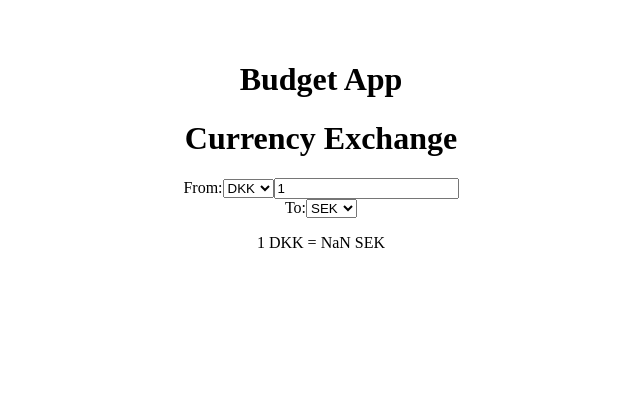
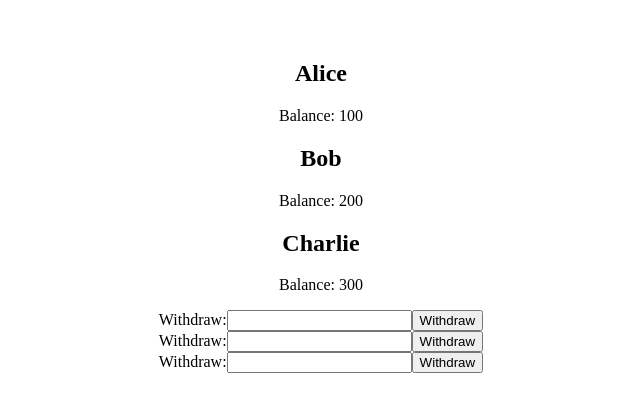
Before and after one commit to Misfosster/BudgetApp, a React (Vite) app: page / in a window 1280 px wide. Shown: the top 412 px of the page, without its empty margins (319-959 px from the left). Built offline with nearby package versions, Linux system fonts and the light colour scheme; no server answers.

Commit message:
working withdraw

```diff
--- a/src/App.jsx
+++ b/src/App.jsx
@@ -1,23 +1,40 @@
-import React from "react";
-
-import { useState } from "react";
-
-import CurrencyExchange from "./CurrencyExchange.jsx";
-
+import React, { useState } from "react";
+import User from "./components/User";
+import Withdraw from "./components/Withdraw";
 
 function App() {
+  const [users, setUsers] = useState({
+    User1: {
+      name: "Alice",
+      balance: 100,
+    },
+    User2: {
+      name: "Bob",
+      balance: 200,
+    },
+    User3: {
+      name: "Charlie",
+      balance: 300,
+    },
+  });
 
-    const [users, setUsers] = useState([
-        { name: 'User1', balance: 500 },
-        { name: 'User2', balance: 1000 },
-        { name: 'User3', balance: 250 }
-    ]);
-    return (
-     <div>
+  const handleWithdraw = (userId, amount) => {
+    setUsers((prevUsers) => {
+      const userToUpdate = prevUsers[userId];
+      const newBalance = userToUpdate.balance - amount;
+      const updatedUser = { ...userToUpdate, balance: newBalance };
+      return { ...prevUsers, [userId]: updatedUser };
+    });
+  };
 
-      <h1>Budget App</h1>
-
-      <CurrencyExchange/>
+  return (
+    <div>
+      <User user={users.User1} />
+      <User user={users.User2} />
+      <User user={users.User3} />
+      <Withdraw userId="User1" handleWithdraw={handleWithdraw} />
+      <Withdraw userId="User2" handleWithdraw={handleWithdraw} />
+      <Withdraw userId="User3" handleWithdraw={handleWithdraw} />
     </div>
   );
 }
--- /dev/null
+++ b/src/components/User.jsx
@@ -0,0 +1,14 @@
+import React from "react";
+
+function User(props) {
+  const { name, balance } = props.user;
+
+  return (
+    <div>
+      <h2>{name}</h2>
+      <p>Balance: {balance}</p>
+    </div>
+  );
+}
+
+export default User;
--- a/src/components/Withdraw.jsx
+++ b/src/components/Withdraw.jsx
@@ -0,0 +1,30 @@
+import React, { useState } from "react";
+
+function Withdraw(props) {
+  const [amount, setAmount] = useState("");
+
+  const handleSubmit = (event) => {
+    event.preventDefault();
+    const { userId, handleWithdraw } = props;
+    handleWithdraw(userId, amount);
+    setAmount("");
+  };
+
+  return (
+    <div>
+      <form onSubmit={handleSubmit}>
+        <label>
+          Withdraw:
+          <input
+            type="number"
+            value={amount}
+            onChange={(event) => setAmount(Number(event.target.value))}
+          />
+        </label>
+        <button type="submit">Withdraw</button>
+      </form>
+    </div>
+  );
+}
+
+export default Withdraw;
```
